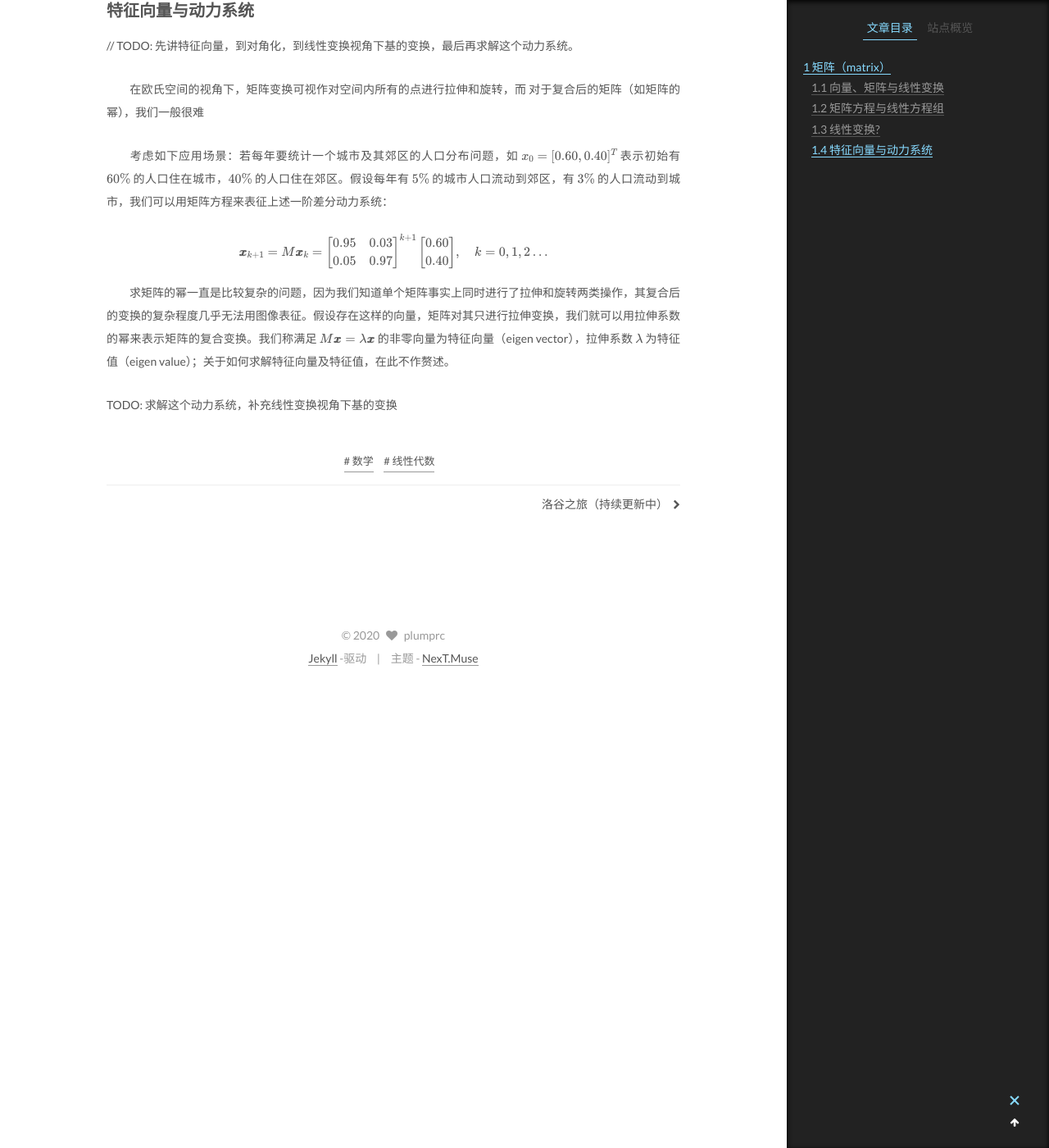
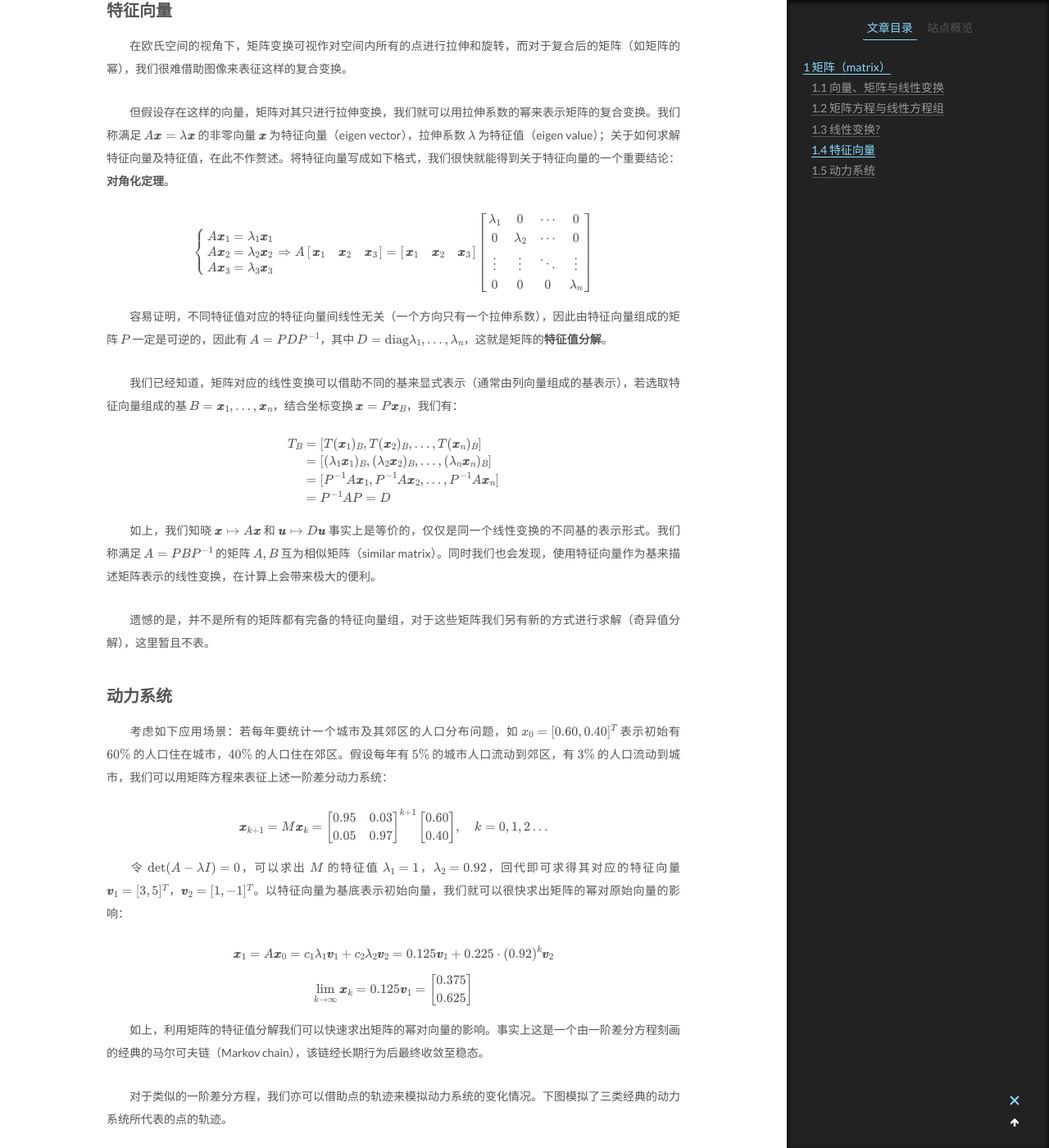
Before and after one commit to plumprc/plumprc.github.io, a Jekyll site: the page built from _posts/数海拾贝/2020-10-15-线性代数初步.md, in a window 1280 px wide and 1400 px high, scrolled down 5469 px. Shown: the whole window at 82% size. Built offline with Jekyll 4.4.1, drawn with Linux system fonts in a browser that asks for light colours; formulas are drawn with MathJax 3; some of the changed text lies outside the part shown.

Commit message:
linear_algebra_v0.7

```diff
--- a/_posts/数海拾贝/2020-10-15-线性代数初步.md
+++ b/_posts/数海拾贝/2020-10-15-线性代数初步.md
@@ -219,12 +219,49 @@ $$
 
 &emsp;&emsp;综上所述，同一个线性变换，可以用不同的基来显式表示，事实上这些基之间的关系互为同构（isomorphism）。
 
-## 特征向量与动力系统
-// TODO: 先讲特征向量，到对角化，到线性变换视角下基的变换，最后再求解这个动力系统。
+## 特征向量
+&emsp;&emsp;在欧氏空间的视角下，矩阵变换可视作对空间内所有的点进行拉伸和旋转，而对于复合后的矩阵（如矩阵的幂），我们很难借助图像来表征这样的复合变换。
 
-&emsp;&emsp;在欧氏空间的视角下，矩阵变换可视作对空间内所有的点进行拉伸和旋转，而
-对于复合后的矩阵（如矩阵的幂），我们一般很难
+&emsp;&emsp;但假设存在这样的向量，矩阵对其只进行拉伸变换，我们就可以用拉伸系数的幂来表示矩阵的复合变换。我们称满足 $A\pmb{x}=\lambda\pmb{x}$ 的非零向量 $\pmb{x}$ 为特征向量（eigen vector），拉伸系数 $\lambda$ 为特征值（eigen value）；关于如何求解特征向量及特征值，在此不作赘述。将特征向量写成如下格式，我们很快就能得到关于特征向量的一个重要结论：**对角化定理**。
 
+$$
+\begin{cases}
+   A\pmb{x}_1=\lambda_1\pmb{x}_1 \\
+   A\pmb{x}_2=\lambda_2\pmb{x}_2 \\
+   A\pmb{x}_3=\lambda_3\pmb{x}_3
+\end{cases}\Rightarrow
+A\left[\begin{matrix}
+   \pmb{x}_1 & \pmb{x}_2 & \pmb{x}_3
+\end{matrix}\right]=
+\left[\begin{matrix}
+   \pmb{x}_1 & \pmb{x}_2 & \pmb{x}_3
+\end{matrix}\right]
+\left[\begin{matrix}
+   \lambda_1 & 0 &  \cdots & 0\\
+   0 & \lambda_2  & \cdots & 0 \\
+   \vdots & \vdots & \ddots & \vdots \\
+   0 & 0 & 0 & \lambda_n
+\end{matrix}\right]
+$$
+
+&emsp;&emsp;容易证明，不同特征值对应的特征向量间线性无关（一个方向只有一个拉伸系数），因此由特征向量组成的矩阵 $P$ 一定是可逆的，因此有 $A=PDP^{-1}$，其中 $D=\text{diag}\{\lambda_1,\dots,\lambda_n\}$，这就是矩阵的**特征值分解**。
+
+&emsp;&emsp;我们已经知道，矩阵对应的线性变换可以借助不同的基来显式表示（通常由列向量组成的基表示），若选取特征向量组成的基 $B=\{\pmb{x}_1,\dots,\pmb{x}_n\}$，结合坐标变换 $\pmb{x}=P\pmb{x}_B$，我们有：
+
+$$
+\begin{aligned}
+T_B &= [T(\pmb{x}_1)_B,T(\pmb{x}_2)_B,\dots,T(\pmb{x}_n)_B] \\
+  &= [(\lambda_1\pmb{x}_1)_B,(\lambda_2\pmb{x}_2)_B,\dots,(\lambda_n\pmb{x}_n)_B] \\
+  &= [P^{-1}A\pmb{x}_1,P^{-1}A\pmb{x}_2,\dots,P^{-1}A\pmb{x}_n] \\
+  &= P^{-1}AP=D
+\end{aligned}
+$$
+
+&emsp;&emsp;如上，我们知晓 $\pmb{x}\mapsto A\pmb{x}$ 和 $\pmb{u}\mapsto D\pmb{u}$ 事实上是等价的，仅仅是同一个线性变换的不同基的表示形式。我们称满足 $A=PBP^{-1}$ 的矩阵 $A,B$ 互为相似矩阵（similar matrix）。同时我们也会发现，使用特征向量作为基来描述矩阵表示的线性变换，在计算上会带来极大的便利。
+
+&emsp;&emsp;遗憾的是，并不是所有的矩阵都有完备的特征向量组，对于这些矩阵我们另有新的方式进行求解（奇异值分解），这里暂且不表。
+
+## 动力系统
 &emsp;&emsp;考虑如下应用场景：若每年要统计一个城市及其郊区的人口分布问题，如 $x_0=[0.60,0.40]^T$ 表示初始有 $60\%$ 的人口住在城市，$40\%$ 的人口住在郊区。假设每年有 $5\%$ 的城市人口流动到郊区，有 $3\%$ 的人口流动到城市，我们可以用矩阵方程来表征上述一阶差分动力系统：
 
 $$\pmb{x}_{k+1}=M\pmb{x}_k=
@@ -238,6 +275,62 @@ $$\pmb{x}_{k+1}=M\pmb{x}_k=
 \end{matrix}\right]
 ,\quad k=0,1,2\dots$$
 
-&emsp;&emsp;求矩阵的幂一直是比较复杂的问题，因为我们知道单个矩阵事实上同时进行了拉伸和旋转两类操作，其复合后的变换的复杂程度几乎无法用图像表征。假设存在这样的向量，矩阵对其只进行拉伸变换，我们就可以用拉伸系数的幂来表示矩阵的复合变换。我们称满足 $M\pmb{x}=\lambda\pmb{x}$ 的非零向量为特征向量（eigen vector），拉伸系数 $\lambda$ 为特征值（eigen value）；关于如何求解特征向量及特征值，在此不作赘述。
+&emsp;&emsp;令 $\det(A-\lambda I)=0$，可以求出 $M$ 的特征值 $\lambda_1=1$，$\lambda_2=0.92$，回代即可求得其对应的特征向量 $\pmb{v}_1=[3,5]^T$，$\pmb{v}_2=[1,-1]^T$。以特征向量为基底表示初始向量，我们就可以很快求出矩阵的幂对原始向量的影响：
 
-TODO: 求解这个动力系统，补充线性变换视角下基的变换
+$$\pmb{x}_1=A\pmb{x}_0=c_1\lambda_1\pmb{v}_1+c_2\lambda_2\pmb{v}_2=0.125\pmb{v}_1+0.225\cdot(0.92)^k\pmb{v}_2$$
+
+$$\lim_{k\rightarrow\infty}\pmb{x}_k=0.125\pmb{v}_1=\left[\begin{matrix}
+   0.375 \\
+   0.625
+\end{matrix}\right]$$
+
+&emsp;&emsp;如上，利用矩阵的特征值分解我们可以快速求出矩阵的幂对向量的影响。事实上这是一个由一阶差分方程刻画的经典的马尔可夫链（Markov chain），该链经长期行为后最终收敛至稳态。
+
+&emsp;&emsp;对于类似的一阶差分方程，我们亦可以借助点的轨迹来模拟动力系统的变化情况。下图模拟了三类经典的动力系统所代表的点的轨迹。
+
+$$
+A=\left[\begin{matrix}
+   0.8 & 0 \\
+   0 & 0.64
+\end{matrix}\right]\quad
+\pmb{x}_0=
+\left[\begin{matrix}
+   \pm0.2 \\
+   \pm0.3
+\end{matrix}\right]\quad
+\text{吸引子（Attractor）}
+$$
+
+![track1.png](https://i.loli.net/2020/10/28/xe8wcEBKOdnstji.png)
+
+$$
+A=\left[\begin{matrix}
+   1.44 & 0 \\
+   0 & 1.2
+\end{matrix}\right]\quad
+\pmb{x}_0=
+\left[\begin{matrix}
+   \pm0.002 \\
+   \pm0.0005
+\end{matrix}\right]\quad
+\text{排斥子（Repellent）}
+$$
+
+![track2.png](https://i.loli.net/2020/10/28/EUuS4GkwKtMZo6I.png)
+
+$$
+A=\left[\begin{matrix}
+   2 & 0 \\
+   0 & 0.5
+\end{matrix}\right]\quad
+\pmb{x}_0=
+\left[\begin{matrix}
+   \pm0.01 \\
+   \pm1
+\end{matrix}\right]\quad
+\text{鞍点（Saddle point）}
+$$
+
+![track3.png](https://i.loli.net/2020/10/28/wupzdIJBxorqcR1.png)
+
+##
```
